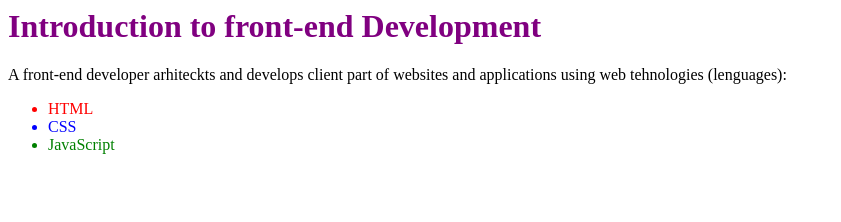
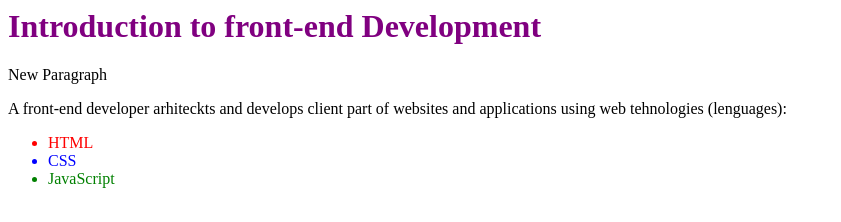
Before and after one commit to nenadm1987/kursjs, a plain HTML site: page index.html in a window 1280 px wide. Shown: the whole page, without its empty margins (0-841 px from the left). Drawn offline with Linux system fonts and the light colour scheme.

Commit message:
Paragraph Added

```diff
--- a/index.html
+++ b/index.html
@@ -1,4 +1,5 @@
 <h1 style="color:purple;">Introduction to front-end Development</h1>
+<P>New Paragraph</P>
 <p>A front-end developer arhiteckts and develops client part of websites and applications using web tehnologies (lenguages):</p>
 <ul>
 <li style="color:red;">HTML</li>
```
